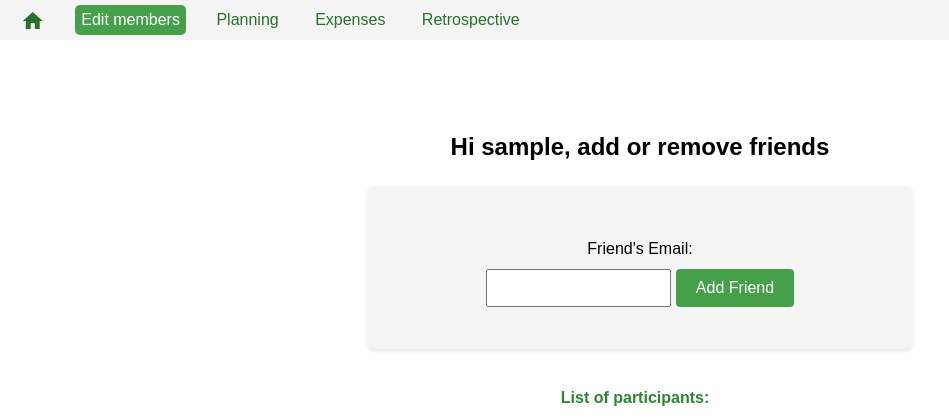
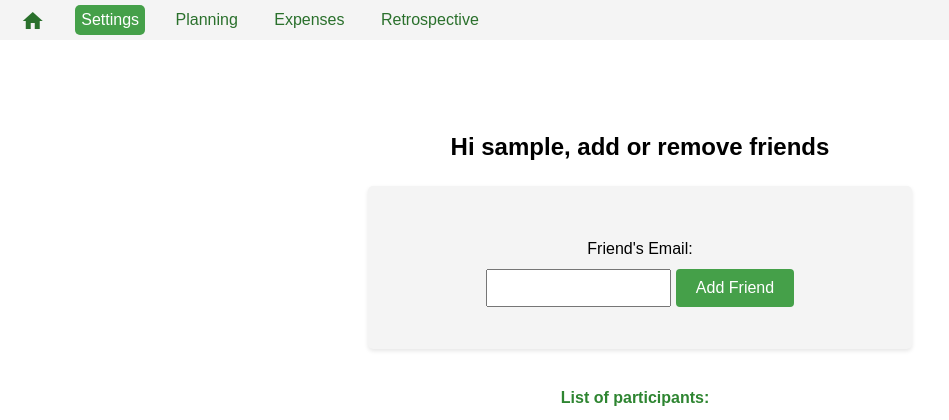
Before and after one commit to ayael01/champay, a Flask app: page /edit_group/1 in a window 1280 px wide. Shown: the part 83-503 px from the top of the page, without its empty margins (0-949 px from the left). Run offline with Flask 3, Linux system fonts and the light colour scheme; the visitor is signed in with stand-in values (Sample User, id 1); tables that the repository leaves empty hold one stand-in row (values such as "Sample post"); data that the repository does not hold is empty.

Commit message:
Edit members to Settings

```diff
--- a/templates/edit_group.html
+++ b/templates/edit_group.html
@@ -29,7 +29,7 @@
                     home
                 </span>
             </a>
-            <a href="{{ url_for('edit_group', group_id=group.id) }}" class="back2events-link {% if request.endpoint == 'edit_group' %}active-page{% endif %}">Edit members</a>
+            <a href="{{ url_for('edit_group', group_id=group.id) }}" class="back2events-link {% if request.endpoint == 'edit_group' %}active-page{% endif %}">Settings</a>
             <a href="{{ url_for('group_tasks', group_id=group.id) }}" class="back2events-link {% if request.endpoint == 'group_tasks' %}active-page{% endif %}">Planning</a>
             <a href="{{ url_for('group_expenses', group_id=group.id) }}" class="back2events-link {% if request.endpoint == 'group_expenses' %}active-page{% endif %}">Expenses</a>
             <a href="{{ url_for('group_retrospective', group_id=group.id) }}" class="back2events-link {% if request.endpoint == 'group_retrospective' %}active-page{% endif %}">Retrospective</a>
--- a/templates/group_expenses.html
+++ b/templates/group_expenses.html
@@ -29,7 +29,7 @@
                     home
                 </span>
             </a>
-            <a href="{{ url_for('edit_group', group_id=group.id) }}" class="back2events-link {% if request.endpoint == 'edit_group' %}active-page{% endif %}">Edit members</a>
+            <a href="{{ url_for('edit_group', group_id=group.id) }}" class="back2events-link {% if request.endpoint == 'edit_group' %}active-page{% endif %}">Settings</a>
             <a href="{{ url_for('group_tasks', group_id=group.id) }}" class="back2events-link {% if request.endpoint == 'group_tasks' %}active-page{% endif %}">Planning</a>
             <a href="{{ url_for('group_expenses', group_id=group.id) }}" class="back2events-link {% if request.endpoint == 'group_expenses' %}active-page{% endif %}">Expenses</a>
             <a href="{{ url_for('group_retrospective', group_id=group.id) }}" class="back2events-link {% if request.endpoint == 'group_retrospective' %}active-page{% endif %}">Retrospective</a>
--- a/templates/group_retrospective.html
+++ b/templates/group_retrospective.html
@@ -28,7 +28,7 @@
                     home
                 </span>
             </a>
-            <a href="{{ url_for('edit_group', group_id=group.id) }}" class="back2events-link {% if request.endpoint == 'edit_group' %}active-page{% endif %}">Edit members</a>
+            <a href="{{ url_for('edit_group', group_id=group.id) }}" class="back2events-link {% if request.endpoint == 'edit_group' %}active-page{% endif %}">Settings</a>
             <a href="{{ url_for('group_tasks', group_id=group.id) }}" class="back2events-link {% if request.endpoint == 'group_tasks' %}active-page{% endif %}">Planning</a>
             <a href="{{ url_for('group_expenses', group_id=group.id) }}" class="back2events-link {% if request.endpoint == 'group_expenses' %}active-page{% endif %}">Expenses</a>
             <a href="{{ url_for('group_retrospective', group_id=group.id) }}" class="back2events-link {% if request.endpoint == 'group_retrospective' %}active-page{% endif %}">Retrospective</a>
--- a/templates/group_settings.html
+++ b/templates/group_settings.html
@@ -28,7 +28,7 @@
                     home
                 </span>
             </a>
-            <a href="{{ url_for('edit_group', group_id=group.id) }}" class="back2events-link {% if request.endpoint == 'edit_group' %}active-page{% endif %}">Edit members</a>
+            <a href="{{ url_for('edit_group', group_id=group.id) }}" class="back2events-link {% if request.endpoint == 'edit_group' %}active-page{% endif %}">Settings</a>
             <a href="{{ url_for('group_tasks', group_id=group.id) }}" class="back2events-link {% if request.endpoint == 'group_tasks' %}active-page{% endif %}">Planning</a>
             <a href="{{ url_for('group_expenses', group_id=group.id) }}" class="back2events-link {% if request.endpoint == 'group_expenses' %}active-page{% endif %}">Expenses</a>
             <a href="{{ url_for('group_retrospective', group_id=group.id) }}" class="back2events-link {% if request.endpoint == 'group_retrospective' %}active-page{% endif %}">Retrospective</a>
--- a/templates/group_tasks.html
+++ b/templates/group_tasks.html
@@ -28,7 +28,7 @@
                     home
                 </span>
             </a>
-            <a href="{{ url_for('edit_group', group_id=group.id) }}" class="back2events-link {% if request.endpoint == 'edit_group' %}active-page{% endif %}">Edit members</a>
+            <a href="{{ url_for('edit_group', group_id=group.id) }}" class="back2events-link {% if request.endpoint == 'edit_group' %}active-page{% endif %}">Settings</a>
             <a href="{{ url_for('group_tasks', group_id=group.id) }}" class="back2events-link {% if request.endpoint == 'group_tasks' %}active-page{% endif %}">Planning</a>
             <a href="{{ url_for('group_expenses', group_id=group.id) }}" class="back2events-link {% if request.endpoint == 'group_expenses' %}active-page{% endif %}">Expenses</a>
             <a href="{{ url_for('group_retrospective', group_id=group.id) }}" class="back2events-link {% if request.endpoint == 'group_retrospective' %}active-page{% endif %}">Retrospective</a>
```
